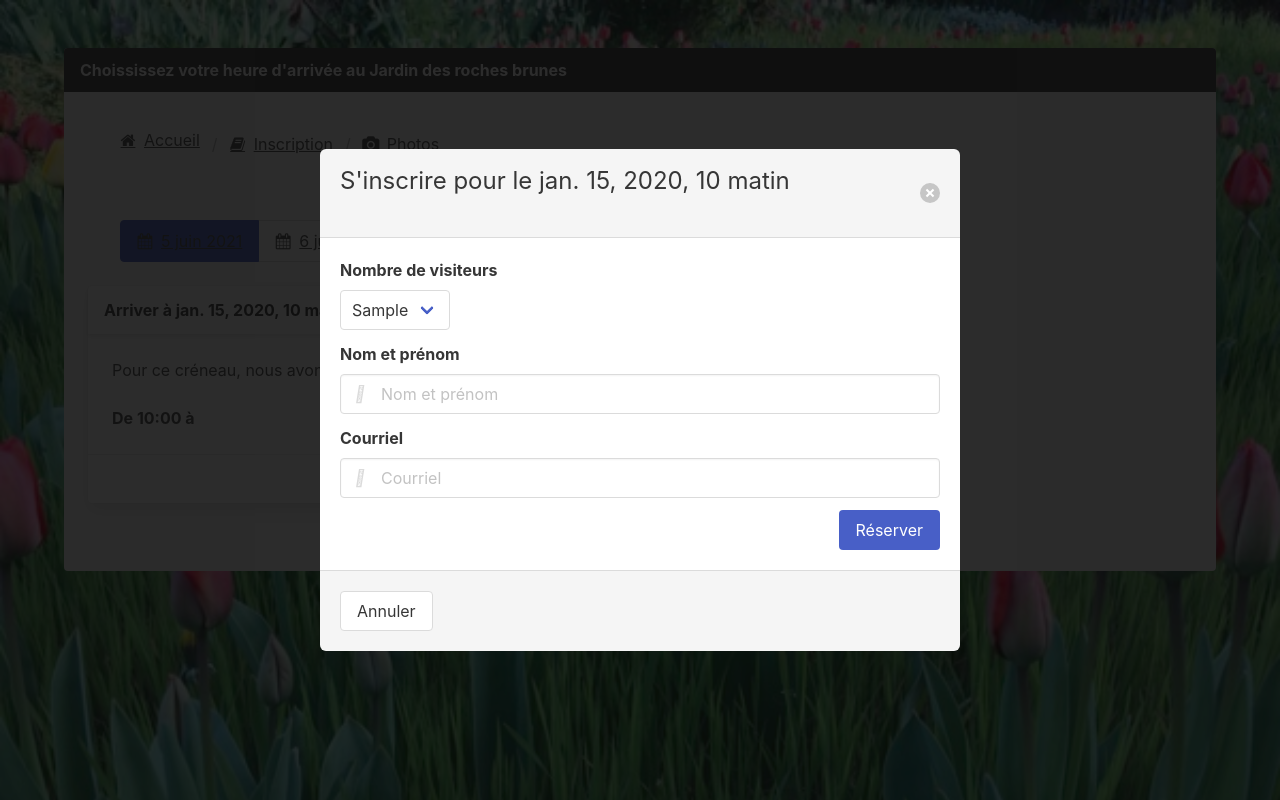
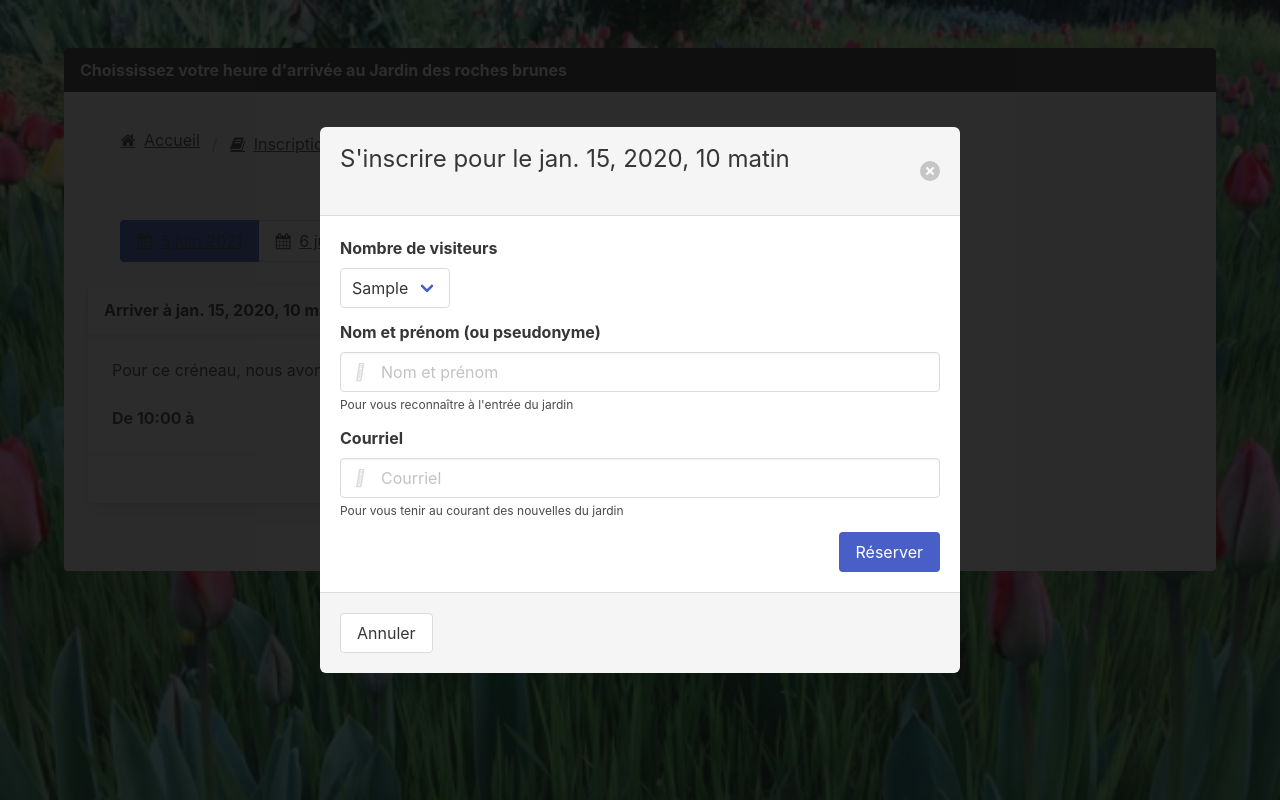
Before and after one commit to nMustaki/ducotedesrochesbrunes, a Django app: template mysite/registrator/templates/registrator/subscribe.html in a window 1280 px wide, after a click on "S'inscrire". Run offline with Django 3.2, Linux system fonts and the light colour scheme; the template is opened without the code that fills it: most values are stand-ins (such as "Sample title", 1, 10 or a date in 2020); some libraries are stand-ins or nearby versions.

Commit message:
form explanations

```diff
--- a/mysite/registrator/templates/registrator/_subscribe_one_slot.html
+++ b/mysite/registrator/templates/registrator/_subscribe_one_slot.html
@@ -61,13 +61,14 @@
                             </div>
 
                             <div class="field">
-                                <label class="label">Nom et prénom</label>
+                                <label class="label">Nom et prénom (ou pseudonyme)</label>
                                 <div class="control has-icons-left has-icons-right">
                                     <input required name="name" class="input" type="text" placeholder="Nom et prénom">
                                     <span class="icon is-small is-left">
                                         <i class="fas fa-user"></i>
                                     </span>
                                 </div>
+                                <p class="help">Pour vous reconnaître à l'entrée du jardin</p>
                             </div>
 
                             <div class="field">
@@ -78,6 +79,7 @@
                                         <i class="fas fa-envelope"></i>
                                     </span>
                                 </div>
+                                <p class="help">Pour vous tenir au courant des nouvelles du jardin</p>
                             </div>
                             <button type="submit" class=" is-pulled-right button is-link">Réserver</button>
                         </form>
```
